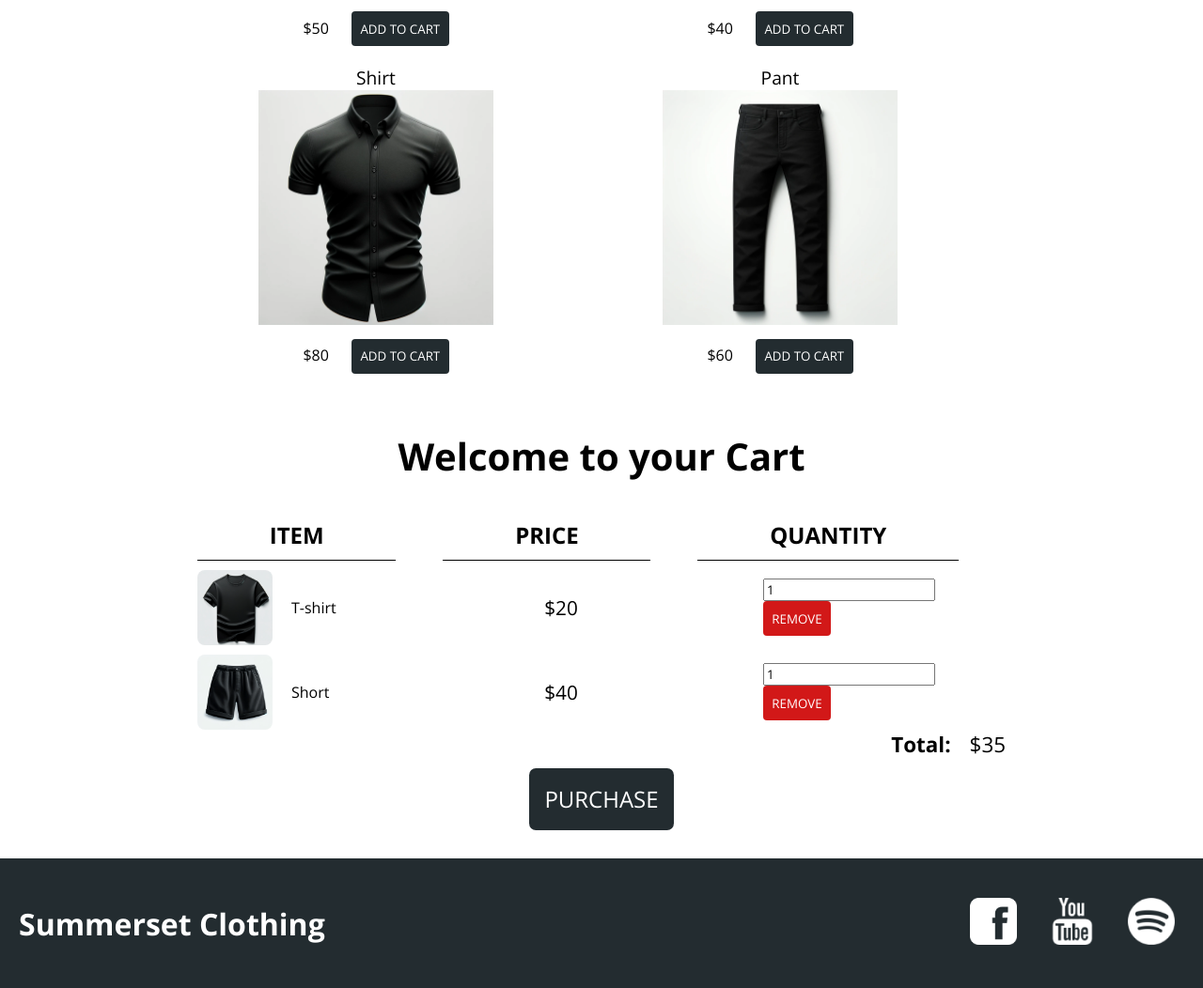
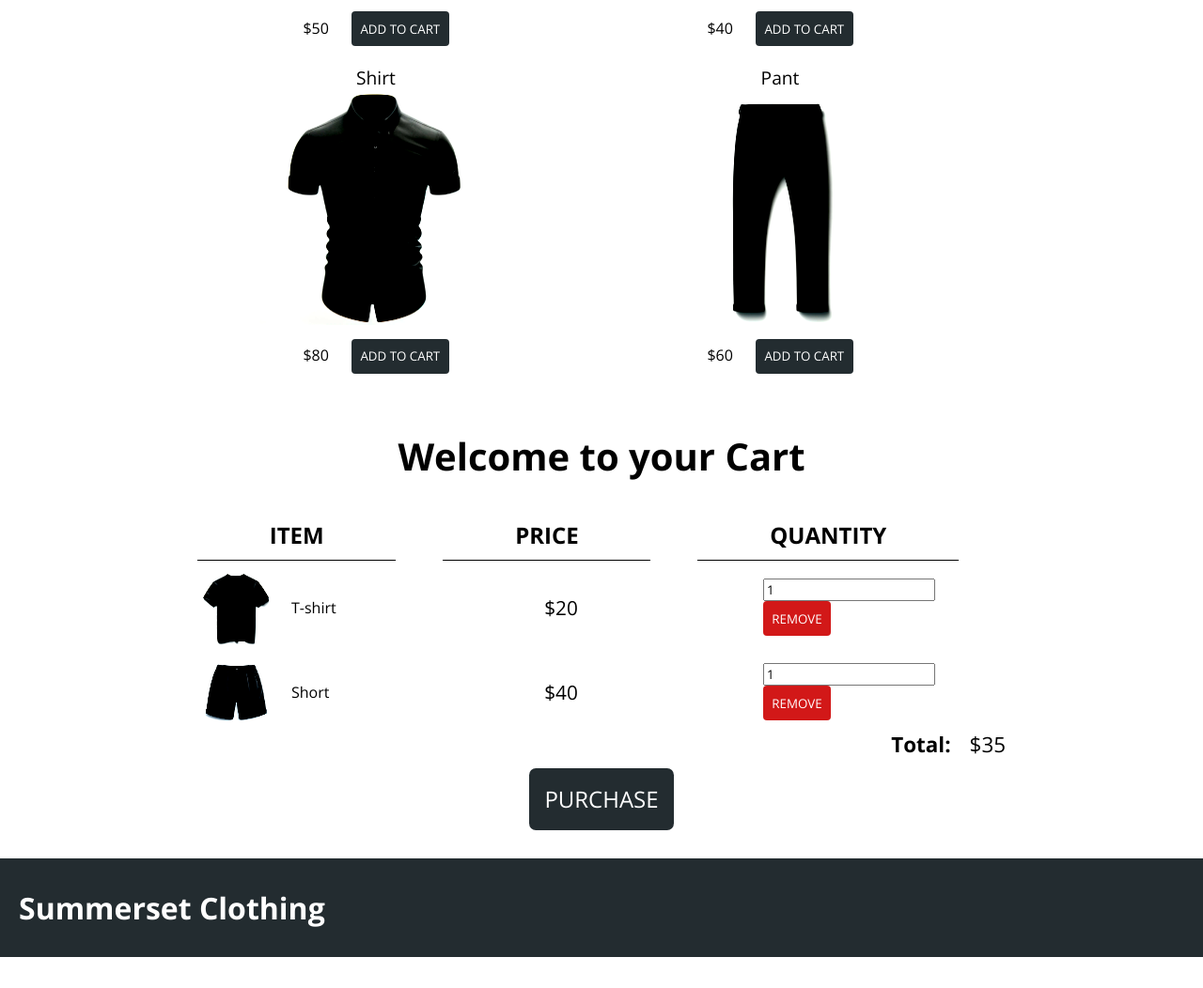
Before and after one commit to emergingTechExplorer/clothing-store, a plain HTML site: page store.html in a window 1280 px wide. Shown: the part 462-1514 px from the top of the page at 94% size. After the commit the page ends 1481 px from the top, so only its background shows below. Drawn offline with nearby package versions, Linux system fonts and the light colour scheme.

Commit message:
Update styles.css

```diff
--- a/styles.css
+++ b/styles.css
@@ -3,6 +3,10 @@
 html, body{
     margin: 0;
     padding: 0;
+}
+
+body {
+    background-color: #ffffff;
 }
 
 * {
@@ -102,7 +106,7 @@ html, body{
 }
 
 .footer-image {
-    height: 50px;
+    height: 0px;
 }
 
 .main-header-tab-only {
@@ -122,6 +126,8 @@ html, body{
 
 .shop-image {
     width: 250px;
+    mix-blend-mode: multiply;
+    filter: brightness(0.9) contrast(2.2);
 }
 
 .shop-item-title {
@@ -188,6 +194,8 @@ html, body{
 .cart-image {
     height: 80px;
     border-radius: 10%;
+    mix-blend-mode: multiply;
+    filter: brightness(0.9) contrast(2.2);
 }
 
 .btn-danger {
```
